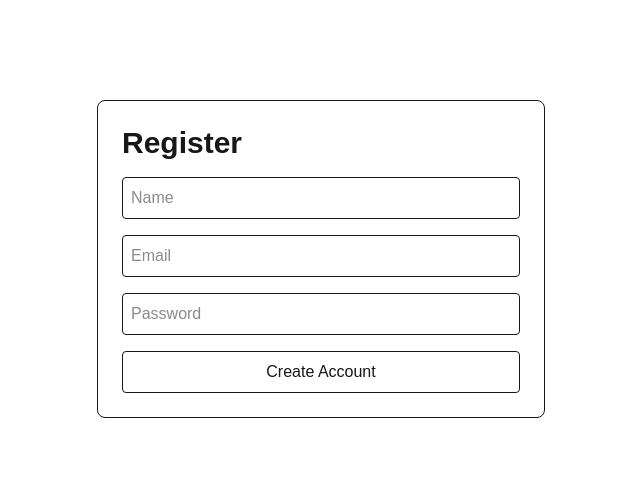
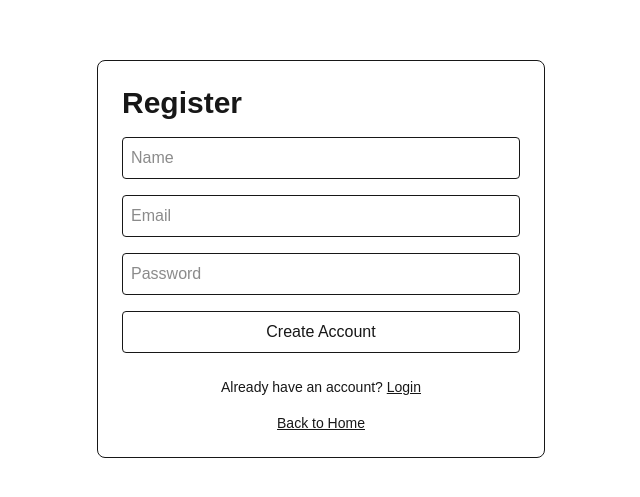
Before and after one commit to Ashitosh-Golabanvi/biglyp-task-manager, a Next.js app in the folder frontend/: page /register in a window 1280 px wide. Shown: the part 141-638 px from the top of the page, without its empty margins (319-959 px from the left). Built offline with nearby package versions, Linux system fonts and the light colour scheme; no server answers.

Commit message:
Add login and register navigation

```diff
--- a/frontend/src/app/login/page.tsx
+++ b/frontend/src/app/login/page.tsx
@@ -1,7 +1,9 @@
 "use client";
 
+import Link from "next/link";
 import { useState } from "react";
 import { useRouter } from "next/navigation";
+
 import { API_URL } from "@/lib/api";
 
 export default function LoginPage() {
@@ -55,9 +57,7 @@ export default function LoginPage() {
         JSON.stringify(data.user),
       );
 
-      setMessage(
-        "Login successful!",
-      );
+      setMessage("Login successful!");
 
       router.push("/dashboard");
     } catch (error) {
@@ -78,9 +78,10 @@ export default function LoginPage() {
 
   return (
     <main className="min-h-screen flex items-center justify-center p-4">
+      <div className="w-full max-w-md">
         <form
           onSubmit={handleSubmit}
-        className="w-full max-w-md space-y-4 border rounded-lg p-6"
+          className="space-y-4 border rounded-lg p-6"
         >
           <h1 className="text-3xl font-bold">
             Login
@@ -119,11 +120,31 @@ export default function LoginPage() {
           </button>
 
           {message && (
-          <p className="text-center">
+            <p className="text-center text-sm">
               {message}
             </p>
           )}
+
+          <div className="text-center text-sm pt-2">
+            Don't have an account?{" "}
+            <Link
+              href="/register"
+              className="underline font-medium"
+            >
+              Register
+            </Link>
+          </div>
+
+          <div className="text-center text-sm">
+            <Link
+              href="/"
+              className="underline"
+            >
+              Back to Home
+            </Link>
+          </div>
         </form>
+      </div>
     </main>
   );
 }
--- a/frontend/src/app/page.tsx
+++ b/frontend/src/app/page.tsx
@@ -1,5 +1,33 @@
-import { redirect } from "next/navigation";
+import Link from "next/link";
 
 export default function HomePage() {
-  redirect("/login");
+  return (
+    <main className="min-h-screen flex items-center justify-center p-6">
+      <div className="w-full max-w-md text-center">
+        <h1 className="text-4xl font-bold mb-3">
+          Task Manager
+        </h1>
+
+        <p className="text-gray-600 mb-8">
+          Manage your tasks easily and efficiently.
+        </p>
+
+        <div className="flex flex-col gap-3">
+          <Link
+            href="/login"
+            className="w-full border rounded px-4 py-3 font-medium hover:bg-gray-100"
+          >
+            Login
+          </Link>
+
+          <Link
+            href="/register"
+            className="w-full border rounded px-4 py-3 font-medium hover:bg-gray-100"
+          >
+            Create an Account
+          </Link>
+        </div>
+      </div>
+    </main>
+  );
 }
--- a/frontend/src/app/register/page.tsx
+++ b/frontend/src/app/register/page.tsx
@@ -1,6 +1,8 @@
 "use client";
 
+import Link from "next/link";
 import { useState } from "react";
+
 import { API_URL } from "@/lib/api";
 
 export default function RegisterPage() {
@@ -20,18 +22,12 @@ export default function RegisterPage() {
     setMessage("");
 
     try {
-      console.log(
-        "API URL:",
-        `${API_URL}/api/auth/register`,
-      );
-
       const response = await fetch(
         `${API_URL}/api/auth/register`,
         {
           method: "POST",
           headers: {
-            "Content-Type":
-              "application/json",
+            "Content-Type": "application/json",
           },
           body: JSON.stringify({
             name,
@@ -41,17 +37,7 @@ export default function RegisterPage() {
         },
       );
 
-      console.log(
-        "Response Status:",
-        response.status,
-      );
-
       const data = await response.json();
-
-      console.log(
-        "Response Data:",
-        data,
-      );
 
       if (!response.ok) {
         setMessage(
@@ -62,7 +48,7 @@ export default function RegisterPage() {
       }
 
       setMessage(
-        "Registration successful!",
+        "Registration successful! You can now login.",
       );
 
       setName("");
@@ -86,9 +72,10 @@ export default function RegisterPage() {
 
   return (
     <main className="min-h-screen flex items-center justify-center p-4">
+      <div className="w-full max-w-md">
         <form
           onSubmit={handleSubmit}
-        className="w-full max-w-md space-y-4 border rounded-lg p-6"
+          className="space-y-4 border rounded-lg p-6"
         >
           <h1 className="text-3xl font-bold">
             Register
@@ -101,6 +88,7 @@ export default function RegisterPage() {
             onChange={(e) =>
               setName(e.target.value)
             }
+            required
           />
 
           <input
@@ -111,6 +99,7 @@ export default function RegisterPage() {
             onChange={(e) =>
               setEmail(e.target.value)
             }
+            required
           />
 
           <input
@@ -121,9 +110,12 @@ export default function RegisterPage() {
             onChange={(e) =>
               setPassword(e.target.value)
             }
+            minLength={8}
+            required
           />
 
           <button
+            type="submit"
             disabled={loading}
             className="w-full border p-2 rounded"
           >
@@ -133,11 +125,31 @@ export default function RegisterPage() {
           </button>
 
           {message && (
-          <p className="text-sm">
+            <p className="text-center text-sm">
               {message}
             </p>
           )}
+
+          <div className="text-center text-sm pt-2">
+            Already have an account?{" "}
+            <Link
+              href="/login"
+              className="underline font-medium"
+            >
+              Login
+            </Link>
+          </div>
+
+          <div className="text-center text-sm">
+            <Link
+              href="/"
+              className="underline"
+            >
+              Back to Home
+            </Link>
+          </div>
         </form>
+      </div>
     </main>
   );
 }
```
Lines whose indentation alone changed are shown as unchanged.
